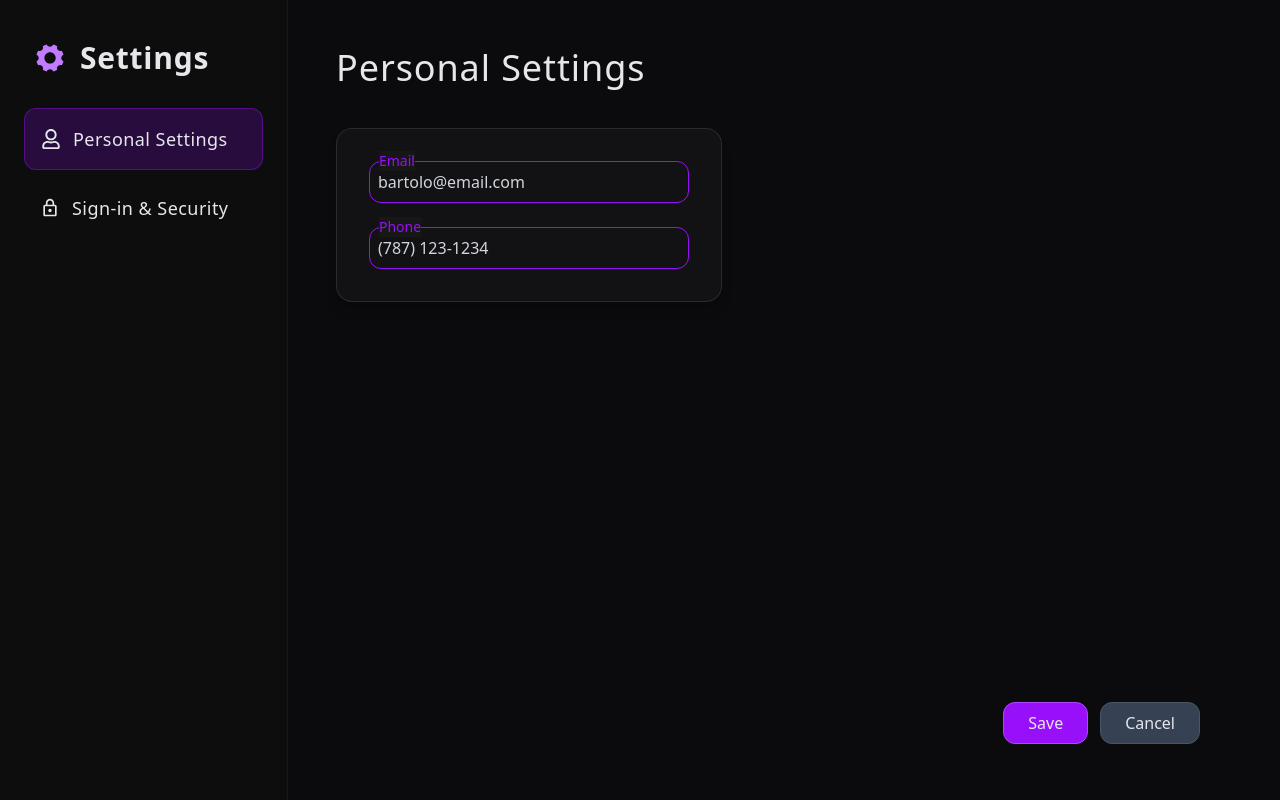
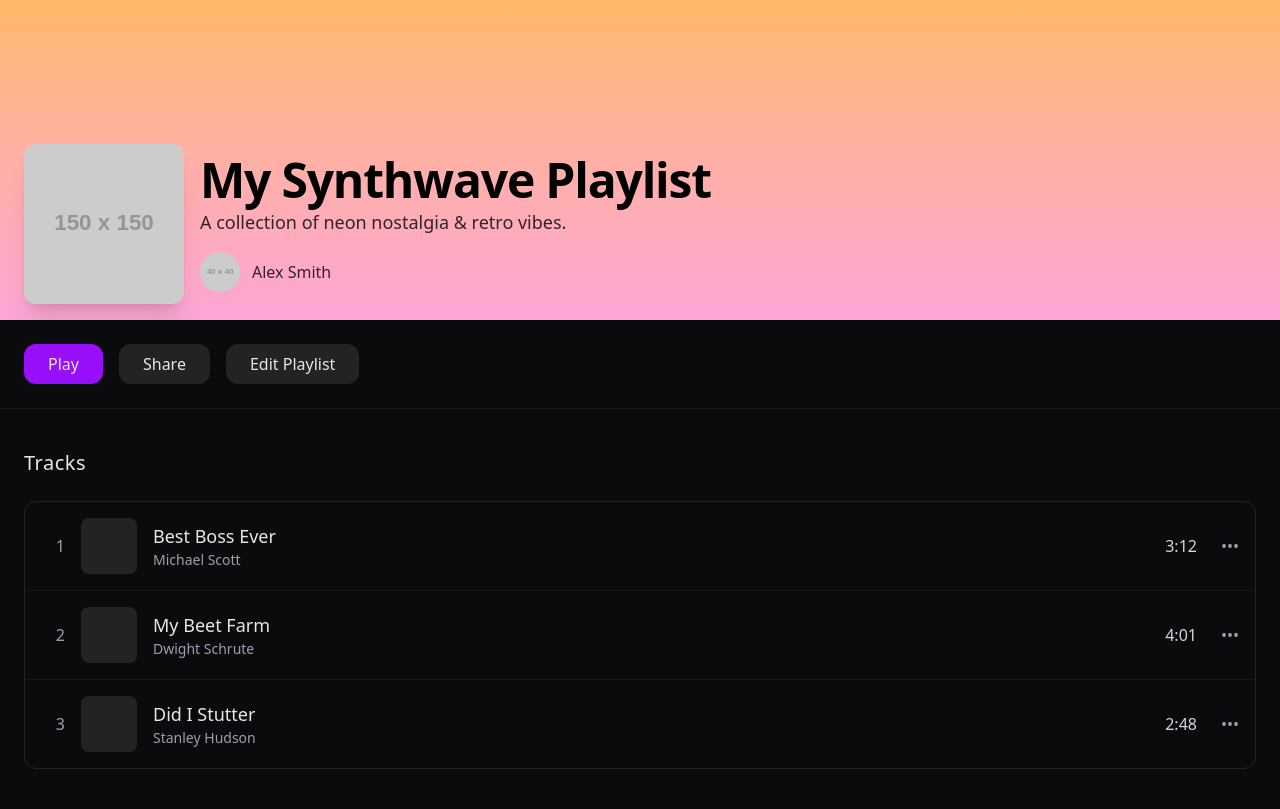
Before and after one commit to Nielson19/mymusicpage, a React app in the folder frontend/: page / in a window 1280 px wide. Built offline with nearby package versions, Linux system fonts and the light colour scheme; the HTML template or start-up script is replaced by a standard one.

Commit message:
Playlist view page skeleton

```diff
--- a/frontend/src/App.tsx
+++ b/frontend/src/App.tsx
@@ -1,4 +1,5 @@
-import SettingsPageView from "./pages/SettingsPageView";
+// import SettingsPageView from "./pages/SettingsPageView";
+import PlaylistPage from "./pages/PlaylistPage";
 // import Input from "./components/Input";
 // import SearchBar from "./components/SearchBar";
 // import { IoMdEyeOff } from "react-icons/io";
@@ -6,7 +7,7 @@ import SettingsPageView from "./pages/SettingsPageView";
 function App() {
   return (
     <div className="">
-      <SettingsPageView />
+      <PlaylistPage />
     </div>
   );
 }
--- /dev/null
+++ b/frontend/src/pages/PlaylistPage.tsx
@@ -0,0 +1,103 @@
+import React from "react";
+
+interface Track {
+  id: number;
+  title: string;
+  artist: string;
+  duration: string;
+}
+
+const mockTracks: Track[] = [
+  { id: 1, title: "Best Boss Ever", artist: "Michael Scott", duration: "3:12" },
+  { id: 2, title: "My Beet Farm", artist: "Dwight Schrute", duration: "4:01" },
+  { id: 3, title: "Did I Stutter", artist: "Stanley Hudson", duration: "2:48" },
+];
+
+const PlaylistPage: React.FC = () => {
+  return (
+    <div className="min-h-screen bg-[#0b0b0d] text-gray-200 cursor-default">
+
+      {/* Header */}
+      <div className="w-full h-64 md:h-80 bg-linear-to-b from-orange-300 to-pink-300 relative">
+        <div className="absolute bottom-4 left-6 flex items-center gap-4">
+          <img
+            src="https://placehold.co/150x150/png"
+            alt="cover"
+            className="w-32 h-32 md:w-40 md:h-40 rounded-xl shadow-xl object-cover"
+          />
+
+          <div>
+            <h1 className="text-4xl md:text-5xl font-semibold tracking-tight text-black">
+              My Synthwave Playlist
+            </h1>
+
+            <p className="text-black/80 text-lg mt-1">
+              A collection of neon nostalgia & retro vibes.
+            </p>
+
+            <div className="flex items-center gap-3 mt-4">
+              <img
+                src="https://placehold.co/40x40"
+                alt="creator"
+                className="w-10 h-10 rounded-full"
+              />
+              <span className="text-black/80">Alex Smith</span>
+            </div>
+          </div>
+        </div>
+      </div>
+
+      {/* Playlist Actions */}
+      <div className="flex items-center gap-4 px-6 py-6 border-b border-white/5">
+        <button className="bg-purple-600 px-6 py-2 rounded-xl hover:bg-purple-700 transition cursor-pointer">
+          Play
+        </button>
+        <button className="bg-white/10 px-6 py-2 rounded-xl hover:bg-white/20 transition cursor-pointer">
+          Share
+        </button>
+        <button className="bg-white/10 px-6 py-2 rounded-xl hover:bg-white/20 transition cursor-pointer">
+          Edit Playlist
+        </button>
+      </div>
+
+      {/* Track List */}
+      <div className="px-6 py-10">
+        <h2 className="text-xl font-light tracking-wide mb-6">Tracks</h2>
+
+        <div className="divide-y divide-white/5 border border-white/10 rounded-xl overflow-hidden">
+          {mockTracks.map((track, index) => (
+            <div
+              key={track.id}
+              className="flex items-center justify-between p-4 hover:bg-white/5 transition cursor-pointer"
+            >
+              {/* Left Side */}
+              <div className="flex items-center gap-4">
+                <span className="text-gray-400 w-6 text-right">{index + 1}</span>
+
+                {/* Placeholder thumbnail */}
+                <div className="w-14 h-14 bg-white/10 rounded-lg" />
+
+                <div>
+                  <h3 className="text-lg font-medium">{track.title}</h3>
+                  <p className="text-gray-400 text-sm">{track.artist}</p>
+                </div>
+              </div>
+
+              {/* Right Side */}
+              <div className="flex items-center gap-6">
+                <span className="text-gray-300">{track.duration}</span>
+
+                <button className="text-gray-400 hover:text-gray-200">
+                  •••
+                </button>
+              </div>
+            </div>
+          ))}
+        </div>
+
+      </div>
+    </div>
+  );
+};
+
+export default PlaylistPage;
```
